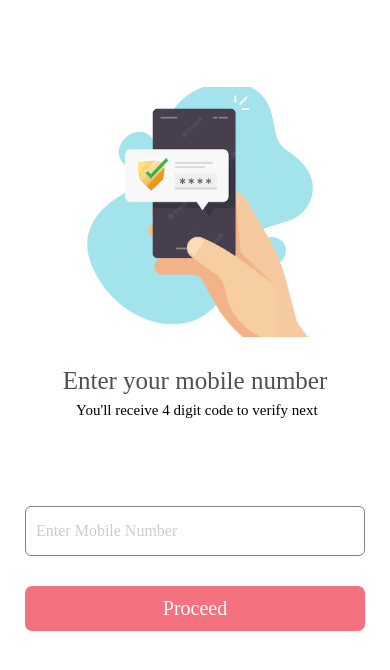
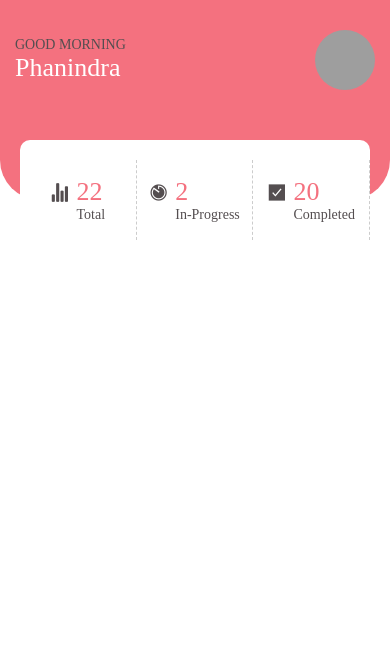
Before and after one commit to phanindra0512/RJ_Sweets, a React Native app: screen /Dashboard in a window 390 px wide. Shown: the top 670 px of the page. Built offline with nearby package versions, Linux system fonts and the light colour scheme; grey boxes are pictures that could not be loaded.

Commit message:
Added dashboard screen

```diff
--- a/App.js
+++ b/App.js
@@ -5,6 +5,8 @@ import { createNativeStackNavigator } from "@react-navigation/native-stack";
 import MobileNumber from "./src/screens/MobileNumber/MobileNumber.ui";
 import OTP from "./src/screens/OTP/OTP.ui";
 import CreateProfile from "./src/screens/CreateProfile/CreateProfile.ui";
+import Dashboard from "./src/screens/Dashboard/Dashboard.ui.tsx";
+
 const App = () => {
   const Stack = createNativeStackNavigator();
 
@@ -26,6 +28,11 @@ const App = () => {
           component={CreateProfile}
           options={{ headerShown: false }}
         />
+        <Stack.Screen
+          name="Dashboard"
+          component={Dashboard}
+          options={{ headerShown: false }}
+        />
       </Stack.Navigator>
     </NavigationContainer>
   );
--- /dev/null
+++ b/src/constants/DashboardOrderStatus.constants.ts
@@ -0,0 +1,20 @@
+export const DashboardOrderStatus = [
+  {
+    id: 1,
+    iconName: "stats-chart",
+    orderTitle: "Total",
+    orderCount: 22,
+  },
+  {
+    id: 2,
+    iconName: "timer-sharp",
+    orderTitle: "In-Progress",
+    orderCount: 2,
+  },
+  {
+    id: 1,
+    iconName: "ios-checkbox-sharp",
+    orderTitle: "Completed",
+    orderCount: 20,
+  },
+];
--- a/src/screens/CreateProfile/CreateProfile.styles.ts
+++ b/src/screens/CreateProfile/CreateProfile.styles.ts
@@ -31,6 +31,7 @@ const styles = StyleSheet.create({
   button: {
     borderRadius: 7,
     backgroundColor: COLOR.buttonSolid,
+    alignSelf: "center",
   },
 });
 export default styles;
--- a/src/screens/CreateProfile/CreateProfile.ui.tsx
+++ b/src/screens/CreateProfile/CreateProfile.ui.tsx
@@ -17,22 +17,21 @@ import RJInput from "../../components/RJInput/RJInput.ui.tsx";
 
 const ScreenHeight = Dimensions.get("window").height;
 
-const CreateProfile = () => {
-  return (
-    <KeyboardAvoidingView style={styles.container} behavior="height">
-      <ScrollView>
-        <View
-          style={{ height: ScreenHeight, backgroundColor: COLOR.buttonSolid }}
-        >
-          {createProfileBlock()}
-          <View style={styles.contentBlock}>
-            {profileImageBlock()}
-            {profileForm()}
-          </View>
-        </View>
-      </ScrollView>
-    </KeyboardAvoidingView>
-  );
+const CreateProfile = ({ navigation }) => {
+  const [isUserData, setUserData] = useState({
+    ownerName: "",
+    emailId: "",
+    mobileNumber: "",
+    storeName: "",
+    storeAddress: "",
+  });
+
+  const handleOnChange = (text, input) => {
+    setUserData((prevState) => ({ ...prevState, [input]: text }));
+  };
+  const onPressEvent = () => {
+    console.log("Button clicked", isUserData);
+    navigation.navigate("Dashboard");
   };
 
   const createProfileBlock = () => {
@@ -59,60 +58,28 @@ const profileImageBlock = () => {
   };
 
   const profileForm = () => {
-  const [isUserName, setIsUserName] = useState("");
-  const [isEmailId, setIsEmailId] = useState("");
-  const [isMobile, setIsMobile] = useState("");
-  const [isStoreName, setIsStoreName] = useState("");
-  const [isStoreAddress, setIsStoreAddress] = useState("");
-
-  const onChangeName = (text) => {
-    setIsUserName(text);
-    console.log(text);
-  };
-  const onChangeEmail = (text) => {
-    setIsEmailId(text);
-    console.log(text);
-  };
-
-  const onChangeMobile = (text) => {
-    setIsMobile(text);
-    console.log(text);
-  };
-  const onChangeStoreName = (text) => {
-    setIsStoreName(text);
-    console.log(text);
-  };
-  const onChangeStoreAddress = (text) => {
-    setIsStoreAddress(text);
-    console.log(text);
-  };
-
-  const onPressEvent = () => {
-    console.log("Button clicked");
-    // navigation.navigate("CreateProfile");
-  };
     return (
       <View style={{ alignItems: "center", marginTop: 20 }}>
         <RJInput
           placeholder={STRINGS.OWNER_NAME}
-        value={isUserName}
-        onChangeText={onChangeName}
+          value={isUserData.ownerName}
+          onChangeText={(text) => handleOnChange(text, "ownerName")}
           keyboardType={"default"}
           style={{ marginBottom: 30 }}
         />
 
         <RJInput
           placeholder={STRINGS.EMAIL_ID}
-        value={isEmailId}
-        onChangeText={onChangeEmail}
+          value={isUserData.emailId}
+          onChangeText={(text) => handleOnChange(text, "emailId")}
           keyboardType={"email-address"}
           style={{ marginBottom: 30 }}
         />
 
         <RJInput
           placeholder={STRINGS.MOBILE_NUMBER}
-        value={isMobile}
-        onChangeText={onChangeMobile}
+          value={isUserData.mobileNumber}
+          onChangeText={(text) => handleOnChange(text, "mobileNumber")}
           keyboardType={"default"}
           style={{ marginBottom: 30 }}
           editable={false}
@@ -120,20 +87,33 @@ const profileForm = () => {
 
         <RJInput
           placeholder={STRINGS.STORE_NAME}
-        value={isStoreName}
-        onChangeText={onChangeStoreName}
+          value={isUserData.storeName}
+          onChangeText={(text) => handleOnChange(text, "storeName")}
           keyboardType={"default"}
           style={{ marginBottom: 30 }}
         />
 
         <RJInput
           placeholder={STRINGS.STORE_ADDRESS}
-        value={isStoreAddress}
-        onChangeText={onChangeStoreAddress}
+          value={isUserData.storeAddress}
+          onChangeText={(text) => handleOnChange(text, "storeAddress")}
           keyboardType={"default"}
           style={{ marginBottom: 30 }}
         />
+      </View>
+    );
+  };
 
+  return (
+    <KeyboardAvoidingView style={styles.container} behavior="height">
+      <ScrollView>
+        <View
+          style={{ height: ScreenHeight, backgroundColor: COLOR.buttonSolid }}
+        >
+          {createProfileBlock()}
+          <View style={styles.contentBlock}>
+            {profileImageBlock()}
+            {profileForm()}
             <RJButton
               title={STRINGS.BUTTON_TITLE}
               onPressEvent={onPressEvent}
@@ -141,6 +121,9 @@ const profileForm = () => {
               style={styles.button}
             />
           </View>
+        </View>
+      </ScrollView>
+    </KeyboardAvoidingView>
   );
 };
 
--- /dev/null
+++ b/src/screens/Dashboard/Dashboard.strings.ts
@@ -0,0 +1,6 @@
+const STRINGS = {
+  GOOD_MORNING: "GOOD MORNING",
+  USER_NAME: "Phanindra",
+};
+
+export default STRINGS;
--- /dev/null
+++ b/src/screens/Dashboard/Dashboard.styles.ts
@@ -0,0 +1,70 @@
+import { StyleSheet, Dimensions } from "react-native";
+import COLOR from "../../assets/utils/Color";
+
+const ScreenHeight = Dimensions.get("window").height;
+const ScreenWidth = Dimensions.get("window").width;
+
+const styles = StyleSheet.create({
+  container: {
+    flex: 1,
+    backgroundColor: "white",
+  },
+  backgroundContainer: {
+    height: 200,
+    backgroundColor: COLOR.buttonSolid,
+    borderBottomLeftRadius: 40,
+    borderBottomRightRadius: 40,
+    // alignItems: "center",
+  },
+  headerBlock: {
+    flexDirection: "row",
+    // backgroundColor: "red",
+    alignItems: "center",
+    justifyContent: "space-between",
+    marginHorizontal: 15,
+    marginVertical: 20,
+    paddingVertical: 10,
+  },
+  heading: {
+    fontSize: 26,
+    fontFamily: "Ubuntu-Bold",
+    color: COLOR.white,
+  },
+  subHeading: {
+    fontSize: 14,
+    fontFamily: "Ubuntu-Medium",
+    color: COLOR.headings,
+  },
+  ordersBlock: {
+    height: 120,
+    backgroundColor: COLOR.white,
+    width: ScreenWidth - 40,
+    position: "absolute",
+    bottom: -60,
+    elevation: 5,
+    alignSelf: "center",
+    borderRadius: 10,
+    flexDirection: "row",
+    paddingVertical: 20,
+  },
+  orderCountBlock: {
+    flex: 1,
+    alignItems: "center",
+    justifyContent: "center",
+    flexDirection: "row",
+    borderRightColor: "#ccc",
+    borderWidth: 0,
+    borderRightWidth: 1.5,
+    borderRightRadius: 5,
+    borderStyle: "dashed",
+  },
+  divider: {
+    borderRightColor: "#ccc",
+    borderWidth: 0,
+    borderRightWidth: 0.7,
+    borderRightRadius: 1,
+    borderStyle: "dashed",
+    alignSelf: "flex-end",
+  },
+});
+export default styles;
--- /dev/null
+++ b/src/screens/Dashboard/Dashboard.ui.tsx
@@ -0,0 +1,64 @@
+import React from "react";
+import { View, Text, Dimensions, Image } from "react-native";
+import styles from "./Dashboard.styles.ts";
+import COLOR from "../../assets/utils/Color";
+import STRINGS from "./Dashboard.strings.ts";
+import Ionicons from "react-native-vector-icons/Ionicons";
+import { DashboardOrderStatus } from "../../constants/DashboardOrderStatus.constants.ts";
+
+const Dashboard = () => {
+  const headerContainer = () => {
+    return (
+      <View style={styles.headerBlock}>
+        <View>
+          <Text style={styles.subHeading}>{STRINGS.GOOD_MORNING}</Text>
+          <Text style={styles.heading}>{STRINGS.USER_NAME}</Text>
+        </View>
+
+        <View>
+          <Image
+            source={require("../../assets/images/profilePic.jpg")}
+            style={{ width: 60, height: 60, borderRadius: 50 }}
+          />
+        </View>
+      </View>
+    );
+  };
+
+  const orderStatusContainer = () => {
+    return (
+      <View style={styles.ordersBlock}>
+        {DashboardOrderStatus?.map((order, index) => {
+          return (
+            <View key={index} style={styles.orderCountBlock}>
+              <View style={{ flexDirection: "row" }}>
+                <Ionicons
+                  name={order.iconName}
+                  size={20}
+                  style={{ marginTop: 4 }}
+                  color={COLOR.headings}
+                />
+                <View style={{ marginLeft: 6 }}>
+                  <Text style={[styles.heading, { color: COLOR.buttonSolid }]}>
+                    {order.orderCount}
+                  </Text>
+                  <Text style={styles.subHeading}>{order.orderTitle}</Text>
+                </View>
+              </View>
+            </View>
+          );
+        })}
+      </View>
+    );
+  };
+  return (
+    <View style={styles.container}>
+      <View style={styles.backgroundContainer}>
+        {headerContainer()}
+        {orderStatusContainer()}
+      </View>
+    </View>
+  );
+};
+
+export default Dashboard;
```
Lines whose indentation alone changed are shown as unchanged.
